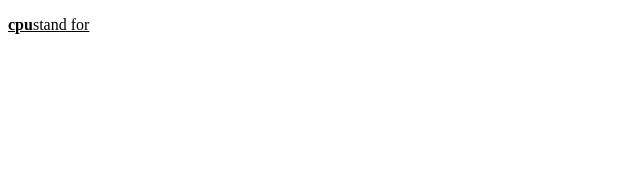
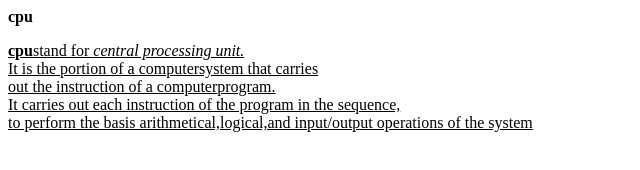
Before and after one commit to iamneo-production/ceaeebdaffeadaeccdfffebaeceaec, a website: page public/index.html in a window 1280 px wide. Shown: the whole page, without its empty margins (0-640 px from the left). Drawn offline with Linux system fonts and the light colour scheme.

Commit message:
Backup Commit

```diff
--- a/public/index.html
+++ b/public/index.html
@@ -1,8 +1,13 @@
 <!DOCTYPE html>
 <html lang="en">
-<head>
-<title><b>cpu</title></b>
-<p><b><u>cpu</b>stand for </p>
+<head><b>cpu</b>
+
+<p><b><u>cpu</b>stand for <i>central processing unit.</i><br>
+It is the portion of a <u>computer</u>system that carries<br>
+out the instruction of a <u>computer</u>program.<br>
+It carries out each instruction of the program in the sequence,<br>
+to perform the basis arithmetical,logical,and input/output operations of the system
+</p>
 </head>
 <body>
 </body>
```
